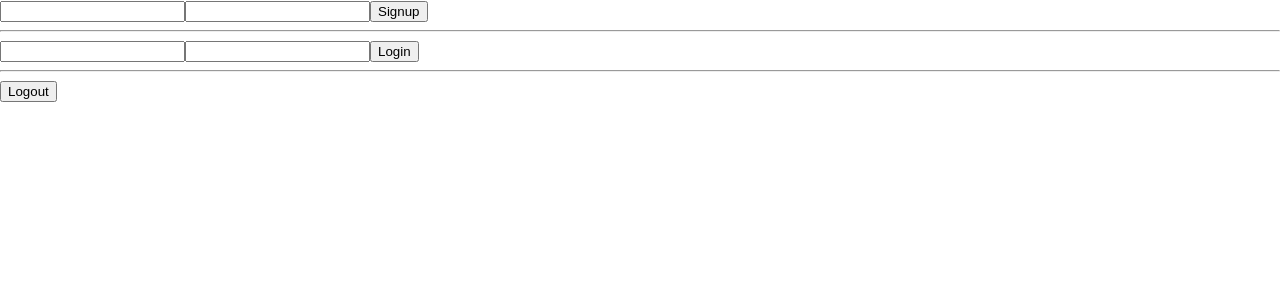
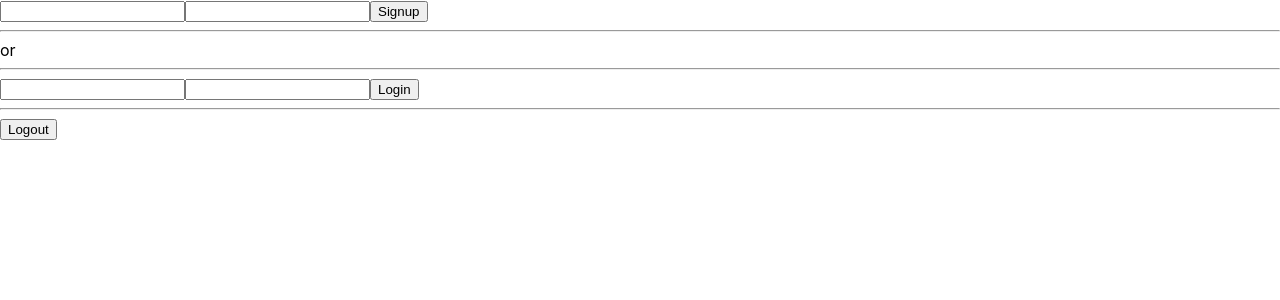
Before and after one commit to ilynne/bus-dashboard, a React (Create React App) app in the folder client/: page / in a window 1280 px wide. Shown: the top 300 px of the page. Built offline with nearby package versions, Linux system fonts and the light colour scheme.

Commit message:
adds login signup component

```diff
--- a/client/src/components/Home.js
+++ b/client/src/components/Home.js
@@ -3,6 +3,7 @@ import PropTypes from 'prop-types';
 import Signup from './Signup';
 import Login from './Login';
 import Logout from './Logout';
+import LoginSignup from './LoginSignup';
 
 export default class Home extends React.Component {
   state = {
@@ -63,14 +64,11 @@ export default class Home extends React.Component {
   render() {
     return (
       <div>
-        <Signup></Signup>
-
-        <hr />
-        <Login
+        <LoginSignup
           isSignedIn={this.state.isSignedIn}
-          loginUser={this.loginUser}
+          logoutUser={this.logoutUser}
         >
-        </Login>
+        </LoginSignup>
 
         <hr />
         <Logout
--- /dev/null
+++ b/client/src/components/LoginSignup.js
@@ -0,0 +1,28 @@
+import React from 'react';
+import PropTypes from 'prop-types';
+import Signup from './Signup';
+import Login from './Login';
+
+
+export default class LoginSignup extends React.Component {
+  render() {
+    return (
+      <div>
+        <Signup></Signup>
+        <hr />
+        or
+        <hr />
+        <Login
+          isSignedIn={this.props.isSignedIn}
+          loginUser={this.loginUser}
+        >
+        </Login>
+      </div>
+    )
+  }
+}
+
+LoginSignup.propTypes = {
+  isSignedIn: PropTypes.bool.isRequired,
+  loginUser: PropTypes.func.isRequired
+}
```
